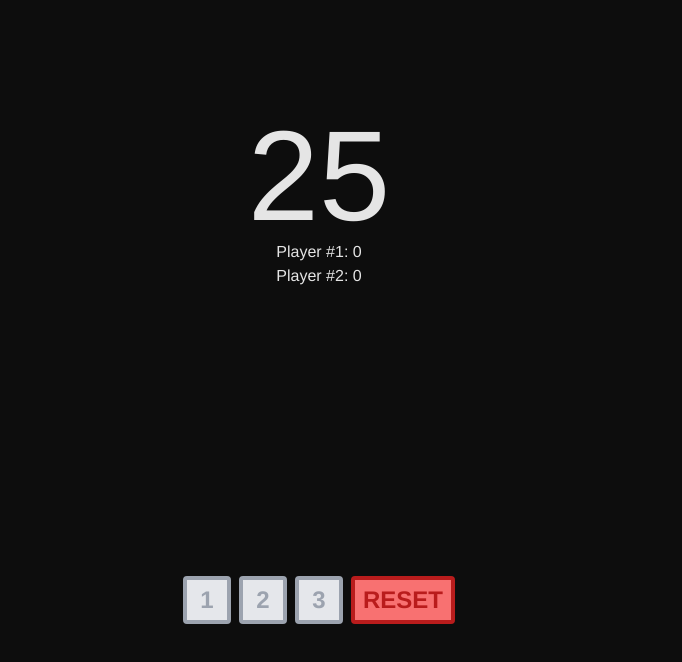
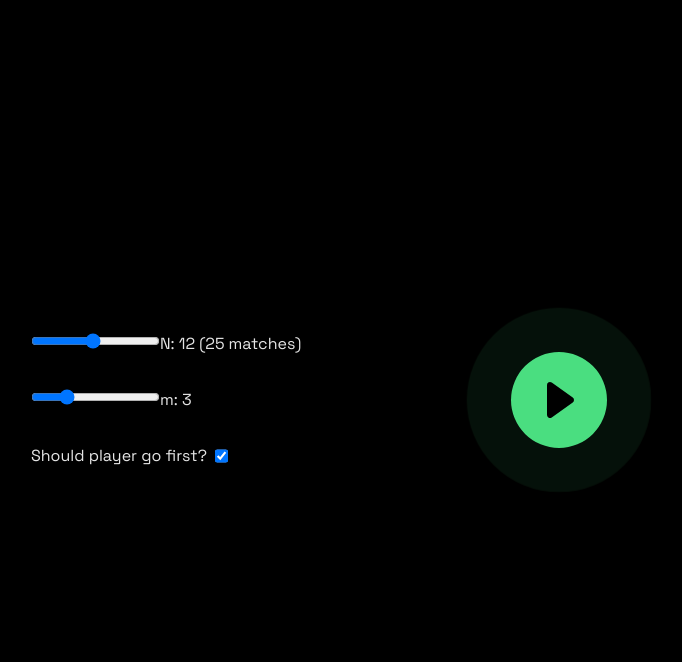
Before and after one commit to ploxxxy/match-game, a React (Vite) app: page / in a window 1280 px wide. Shown: the top 662 px of the page, without its empty margins (321-1003 px from the left). Built offline with nearby package versions, Linux system fonts and the light colour scheme.

Commit message:
game logic updates & general cleanup

```diff
--- a/src/App.tsx
+++ b/src/App.tsx
@@ -1,12 +1,42 @@
-import Game from "./components/Game"
+import Game from './components/Game'
+import Index from './components/Index'
+import { useState } from 'react'
 
 function App() {
+	const [n, setN] = useState(12)
+	const [m, setM] = useState(3)
+	const [playerGoesFirst, setPlayerGoesFirst] = useState(true)
 
-  return (
-    <>
-      <Game playerGoesFirst={true} n={12} m={3} />
-    </>
-  )
+	const [currentPage, setCurrentPage] = useState('index')
+
+	const handleStartGame = () => {
+		console.log(
+			`starting game with 2*${n}+1 matches, ${m} maxMatches & player is gonna go first: ${
+				playerGoesFirst ? 'yes' : 'no'
+			}`
+		)
+
+		setCurrentPage('game')
+	}
+
+	return (
+		<div className="h-full bg-black text-neutral-200">
+
+			{currentPage === 'index' && (
+				<Index
+					n={n}
+					setN={setN}
+					m={m}
+					setM={setM}
+					playerGoesFirst={playerGoesFirst}
+					setPlayerGoesFirst={setPlayerGoesFirst}
+					startGame={handleStartGame}
+				/>
+			)}
+
+			{currentPage === 'game' && <Game playerGoesFirst={playerGoesFirst} n={n} m={m} />}
+		</div>
+	)
 }
 
 export default App
--- a/src/components/Game.tsx
+++ b/src/components/Game.tsx
@@ -1,6 +1,10 @@
 import { useState, useEffect, useCallback } from 'react'
-import { canWin } from '../utils/game'
-
+import { canWin, didPlayerWin, makeMove } from '../utils/game'
+import Modal from './Modal'
+import PlayButton from './PlayButton'
+import Avatar from './Avatar'
+import Match from './Match'
+import MatchContainer from './MatchContainer'
 interface GameProps {
 	playerGoesFirst: boolean
 	n: number
@@ -9,27 +13,33 @@ interface GameProps {
 
 const Game: React.FC<GameProps> = ({ playerGoesFirst, n, m }) => {
 	const startingMatches = 2 * n + 1
-	// m + 1
 
 	const [matches, setMatches] = useState(startingMatches)
 	const [playerMatches, setPlayerMatches] = useState(0)
 	const [computerMatches, setComputerMatches] = useState(0)
 	const [isPlayerTurn, setIsPlayerTurn] = useState(playerGoesFirst)
+	const [playerWon, setPlayerWon] = useState(false)
+
+	const [isOpen, setIsOpen] = useState(false)
+
+	const [randomSeed, setRandomSeed] = useState(Math.random())
 
 	const takeMatches = useCallback(
 		(amount: number, computer = false) => {
 			if (matches == 0) return false
-			if (matches - amount < 0) return false
 
-			setMatches(matches - amount)
+			const matchesLeft = matches - amount
+			if (matchesLeft < 0) return false
+
+			setMatches(matchesLeft)
+			// setArr(Array(matchesLeft).fill(''))
 
 			if (computer) {
-				// console.log(computerMatches + amount)
 				setComputerMatches(computerMatches + amount)
-				console.log(`%c-${amount} by player two. total: ${matches - amount}`, 'color: #bada55')
+				console.debug(`-${amount} by computer. total: ${matchesLeft}`)
 			} else {
 				setPlayerMatches(playerMatches + amount)
-				console.log(`%c-${amount} by player one. total: ${matches - amount}`, 'color: #5ad')
+				console.debug(`-${amount} by player. total: ${matchesLeft}`)
 			}
 
 			setIsPlayerTurn(!isPlayerTurn)
@@ -38,51 +48,94 @@ const Game: React.FC<GameProps> = ({ playerGoesFirst, n, m }) => {
 		[computerMatches, isPlayerTurn, matches, playerMatches]
 	)
 
+	const handleWin = useCallback(() => {
+		setPlayerWon(didPlayerWin(playerMatches))
+		setIsOpen(true)
+	}, [playerMatches])
+
 	useEffect(() => {
+		if (matches === 0) return handleWin()
+
+		if (matches === startingMatches && !playerGoesFirst) {
+			const winningMove = canWin(m, matches, computerMatches)
+
+			if (winningMove) {
+				takeMatches(winningMove, true)
+			} else {
+				takeMatches(2, true)
+			}
+
+			return
+		}
+
 		if (!isPlayerTurn) {
-			canWin(m, matches, computerMatches)
-			if ((matches - 3) % 4 === 0 || (matches - 3) % 4 === 1) {
-				takeMatches(3, true)
-			} else {
-				takeMatches(1, true)
+			const winningMove = canWin(m, matches, computerMatches)
+
+			if (winningMove) {
+				takeMatches(winningMove, true)
+				return
 			}
+
+			takeMatches(makeMove(matches, m), true)
 		}
-	}, [isPlayerTurn, takeMatches, matches, computerMatches, startingMatches, m])
+	}, [
+		isPlayerTurn,
+		takeMatches,
+		matches,
+		computerMatches,
+		m,
+		handleWin,
+		playerGoesFirst,
+		startingMatches,
+	])
 
 	const handleReset = () => {
 		setMatches(startingMatches)
 		setPlayerMatches(0)
 		setComputerMatches(0)
-		setIsPlayerTurn(true)
-		console.clear()
+		setIsPlayerTurn(playerGoesFirst)
+		setRandomSeed(Math.random())
 	}
+
 	return (
-		<div className="flex flex-col items-center justify-center h-full text-neutral-200 bg-black/95">
-			<div className="flex flex-col items-center justify-center h-1/2">
+		<>
+			<Modal
+				isOpen={isOpen}
+				onClose={() => setIsOpen(false)}
+				result={playerWon ? 'win' : 'lose'}
+				title={playerWon ? 'Congratulations!' : 'You lost!'}
+				restart={handleReset}>
+				{playerWon ? (
+					<p>Well done, you've beaten the 🤖 AI!</p>
+				) : (
+					<p>You were beaten by the 🤖 AI! Good luck next time.</p>
+				)}
+			</Modal>
+			<div className="flex flex-col items-center justify-center h-full">
+				<div className="flex flex-col items-center justify-center w-full max-w-md gap-8 p-8 sm:p-0 h-3/5">
 					<h1 className="text-9xl">{matches}</h1>
-				<h3>Player #1: {playerMatches}</h3>
-				<h3>Player #2: {computerMatches}</h3>
+					<div className="z-[5] grid justify-center w-full grid-cols-2 gap-8">
+						<Avatar name="You" matches={playerMatches} />
+						<Avatar name="CPU" isAI matches={computerMatches} />
 					</div>
-			<div className="flex flex-wrap content-center justify-center gap-2 p-8 h-1/2 lg:p-0 lg:max-w-2xl">
+					<MatchContainer startingMatches={startingMatches} matches={matches} seed={randomSeed} />
+				</div>
+				<div className="flex flex-wrap content-center justify-center gap-2 p-8 h-2/5 lg:p-0 lg:max-w-2xl">
 					{Array(m)
 						.fill('')
 						.map((_value, index) => (
-						<button
-							className="w-12 h-12 font-mono text-2xl font-semibold text-gray-400 bg-gray-200 border-4 border-gray-400 rounded"
+							<PlayButton
 								key={index}
+								text={(index + 1).toString()}
 								onClick={() => {
 									takeMatches(index + 1)
-							}}>
-							{index + 1}
-						</button>
+								}}
+							/>
 						))}
-				<button
-					className="h-12 px-2 font-mono text-2xl font-semibold text-red-700 uppercase bg-red-400 border-4 border-red-700 rounded"
-					onClick={handleReset}>
-					Reset
-				</button>
+					<PlayButton onClick={handleReset} text="Reset" danger />
 				</div>
 			</div>
+		</>
 	)
 }
 
--- /dev/null
+++ b/src/components/Index.tsx
@@ -0,0 +1,65 @@
+import { BsFillPlayCircleFill } from 'react-icons/bs'
+
+interface IndexProps {
+	n: number
+	setN: (value: number) => void
+	m: number
+	setM: (value: number) => void
+	playerGoesFirst: boolean
+	setPlayerGoesFirst: (value: boolean) => void
+	startGame: () => void
+}
+
+const Index: React.FC<IndexProps> = ({
+	n,
+	setN,
+	m,
+	setM,
+	playerGoesFirst,
+	setPlayerGoesFirst,
+	startGame,
+}) => {
+	return (
+		<div className="flex items-center justify-between h-full max-w-2xl gap-24 p-12 mx-auto">
+			<div className="flex flex-col gap-8">
+				<div>
+					<input
+						value={n}
+						min={1}
+						max={24}
+						type="range"
+						onChange={(e) => setN(Number.parseInt(e.target.value))}
+					/>
+					N: {n} ({2 * n + 1} matches)
+				</div>
+				<div>
+					<input
+						value={m}
+						min={1}
+						max={9}
+						type="range"
+						onChange={(e) => setM(Number.parseInt(e.target.value))}
+					/>
+					m: {m}
+				</div>
+				<div className="flex gap-2">
+					Should player go first?
+					<input
+						checked={playerGoesFirst}
+						type="checkbox"
+						onChange={(e) => setPlayerGoesFirst(e.target.checked)}
+					/>
+				</div>
+			</div>
+			<div>
+				<BsFillPlayCircleFill className="absolute text-green-400 animate-ping text-8xl" />
+				<BsFillPlayCircleFill
+					className="relative text-green-400 cursor-pointer animate text-8xl hover:text-green-200"
+					onClick={startGame}
+				/>
+			</div>
+		</div>
+	)
+}
+
+export default Index
--- a/src/index.css
+++ b/src/index.css
@@ -1,7 +1,11 @@
+@import url('https://fonts.googleapis.com/css2?family=Space+Grotesk:wght@300;400;500;600;700&display=swap');
+
 @tailwind base;
 @tailwind components;
 @tailwind utilities;
 
-body, html, div#root {
-    height: 100%;
+body,
+html,
+div#root {
+	height: 100%;
 }
--- a/src/main.tsx
+++ b/src/main.tsx
@@ -4,7 +4,7 @@ import App from './App.tsx'
 import './index.css'
 
 ReactDOM.createRoot(document.getElementById('root')!).render(
-  <React.StrictMode>
-    <App />
-  </React.StrictMode>,
+	<React.StrictMode>
+		<App />
+	</React.StrictMode>
 )
--- a/src/utils/game.ts
+++ b/src/utils/game.ts
@@ -6,14 +6,16 @@ export const makeMove = (matches: number, m: number) => {
 	}
 }
 
-export const canWin = (maxMatches: number, matches: number, playerMatches: number) => {
+export const canWin = (maxMatches: number, matches: number, computerMatches: number) => {
 	for (let i = 0; i < maxMatches; i++) {
 		if (matches - i === 0 || matches - i === 1) {
-			if ((playerMatches + i) % 2 === 0) {
-				console.log(`can win by taking ${i} matches resulting in ${matches - i} total.`)
+			if ((computerMatches + i) % 2 === 0) {
+				console.debug(`playing a non-standard move: -${i}`)
+				return i
 			}
 		}
 	}
+	return 0
 }
 
 export const clamp = (number: number, min: number, max: number) => {
```
Lines whose indentation alone changed are shown as unchanged.
